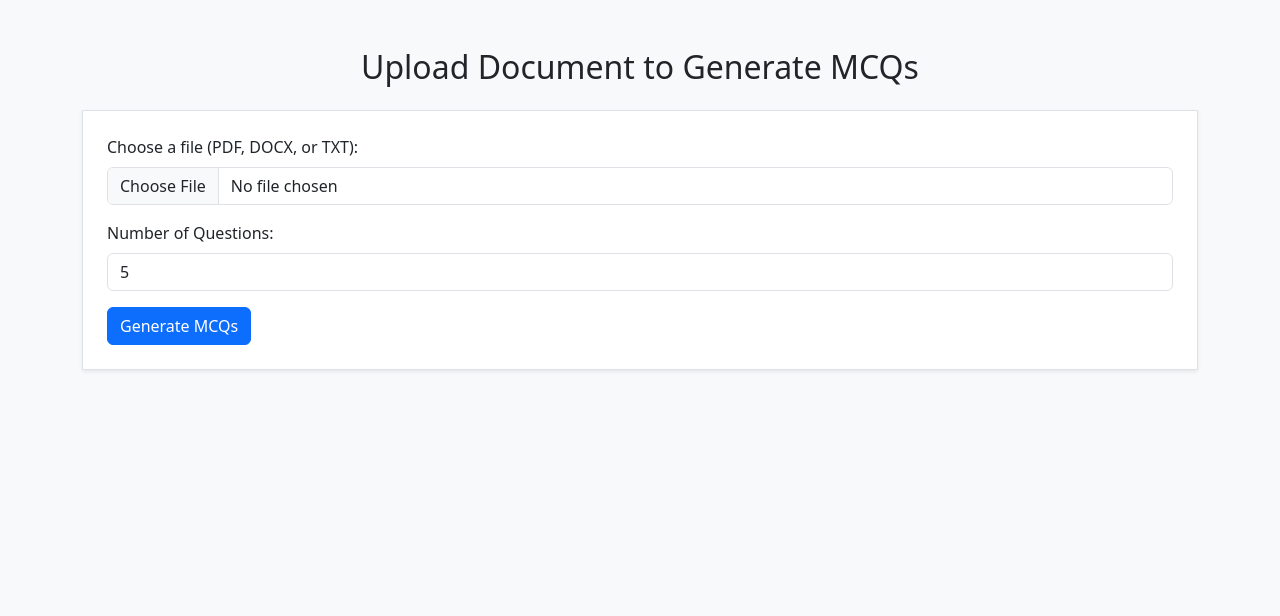
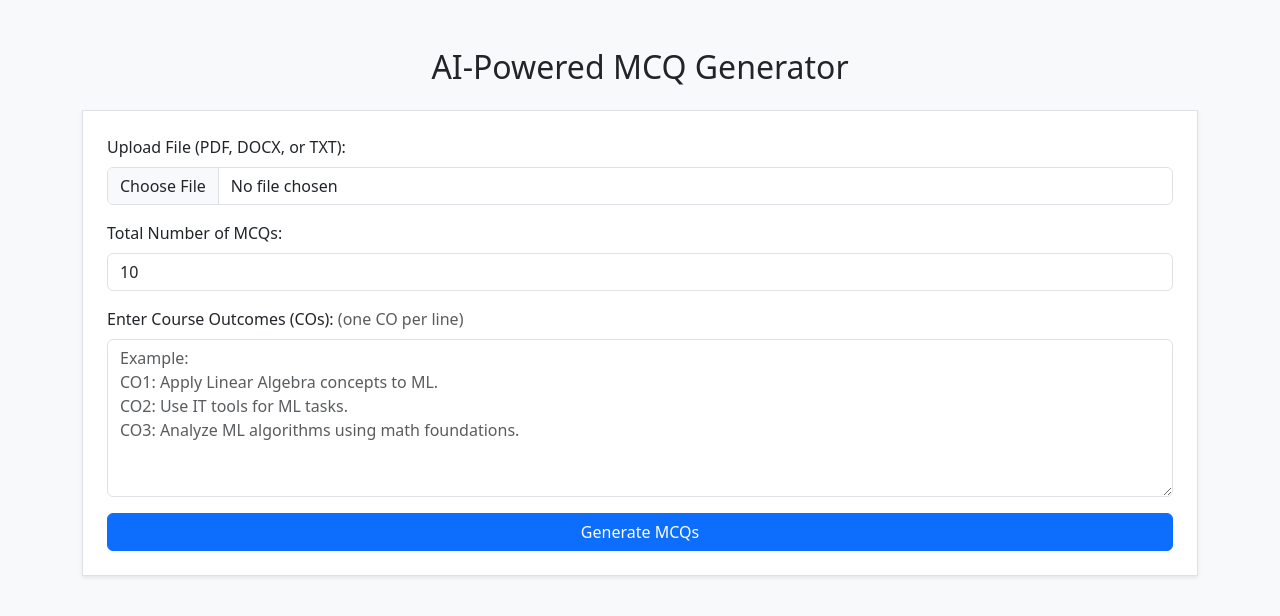
Before and after one commit to amantulsiyan/AI-Powered-Question-Paper-Generator-with-Course-Outcome-Mapping-and-Pattern-Based-Marks-Distribution, a Flask app: page / in a window 1280 px wide. Shown: the top 616 px of the page. Run offline with Flask 3, Linux system fonts and the light colour scheme.

```diff
--- a/templates/index.html
+++ b/templates/index.html
@@ -5,19 +5,40 @@
     <title>MCQ Generator</title>
     <link rel="stylesheet" href="https://cdn.jsdelivr.net/npm/bootstrap@5.3.0/dist/css/bootstrap.min.css">
 </head>
+
 <body class="bg-light">
     <div class="container mt-5">
-        <h2 class="text-center mb-4">Upload Document to Generate MCQs</h2>
+        <h2 class="text-center mb-4">AI-Powered MCQ Generator</h2>
+
         <form method="POST" action="/generate" enctype="multipart/form-data" class="border p-4 bg-white shadow-sm">
+
+            <!-- File Upload -->
             <div class="mb-3">
-                <label for="file" class="form-label">Choose a file (PDF, DOCX, or TXT):</label>
+                <label for="file" class="form-label">Upload File (PDF, DOCX, or TXT):</label>
                 <input class="form-control" type="file" name="file" id="file" required>
             </div>
+
+            <!-- Number of Questions -->
             <div class="mb-3">
-                <label for="num_questions" class="form-label">Number of Questions:</label>
-                <input class="form-control" type="number" name="num_questions" id="num_questions" min="1" value="5" required>
+                <label for="num_questions" class="form-label">Total Number of MCQs:</label>
+                <input class="form-control" type="number" name="num_questions" id="num_questions" min="1" value="10" required>
             </div>
-            <button class="btn btn-primary" type="submit">Generate MCQs</button>
+
+            <!-- CO Input -->
+            <div class="mb-3">
+                <label for="co_descriptions" class="form-label">
+                    Enter Course Outcomes (COs):
+                    <span class="text-muted">(one CO per line)</span>
+                </label>
+                <textarea class="form-control" name="co_descriptions" id="co_descriptions" rows="6" placeholder="Example:
+CO1: Apply Linear Algebra concepts to ML.
+CO2: Use IT tools for ML tasks.
+CO3: Analyze ML algorithms using math foundations." required></textarea>
+            </div>
+
+            <!-- Submit -->
+            <button class="btn btn-primary w-100" type="submit">Generate MCQs</button>
+
         </form>
     </div>
 </body>
```
Also changed, not shown: templates/result.html (+19 -6 lines).
